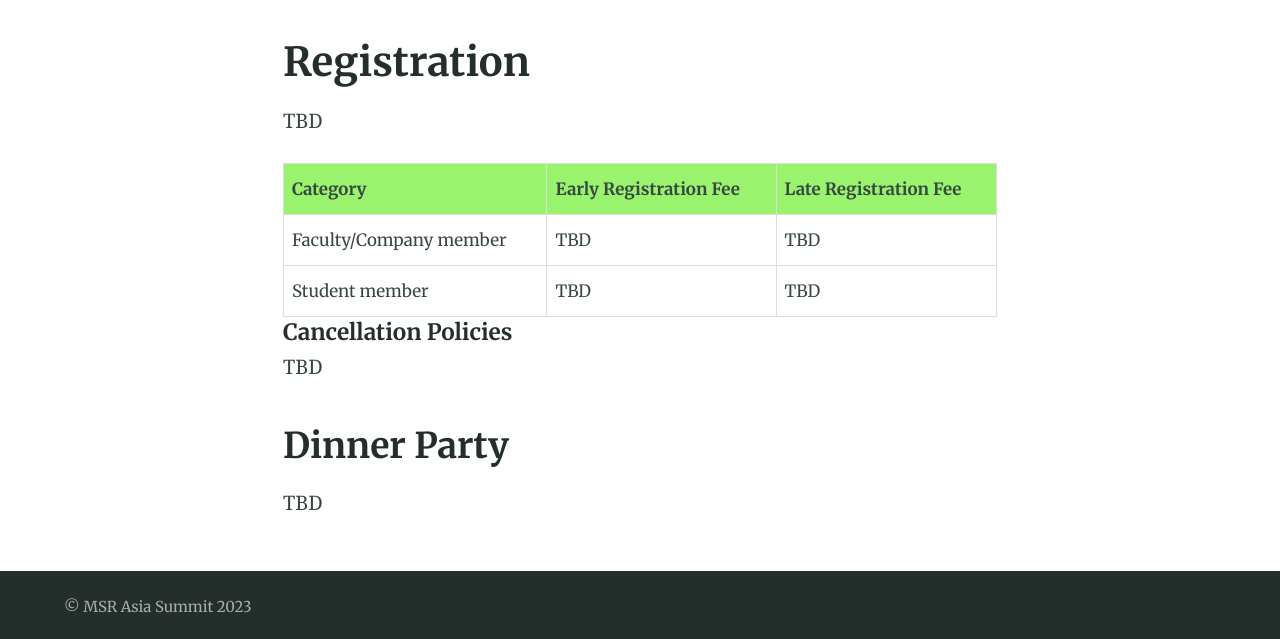
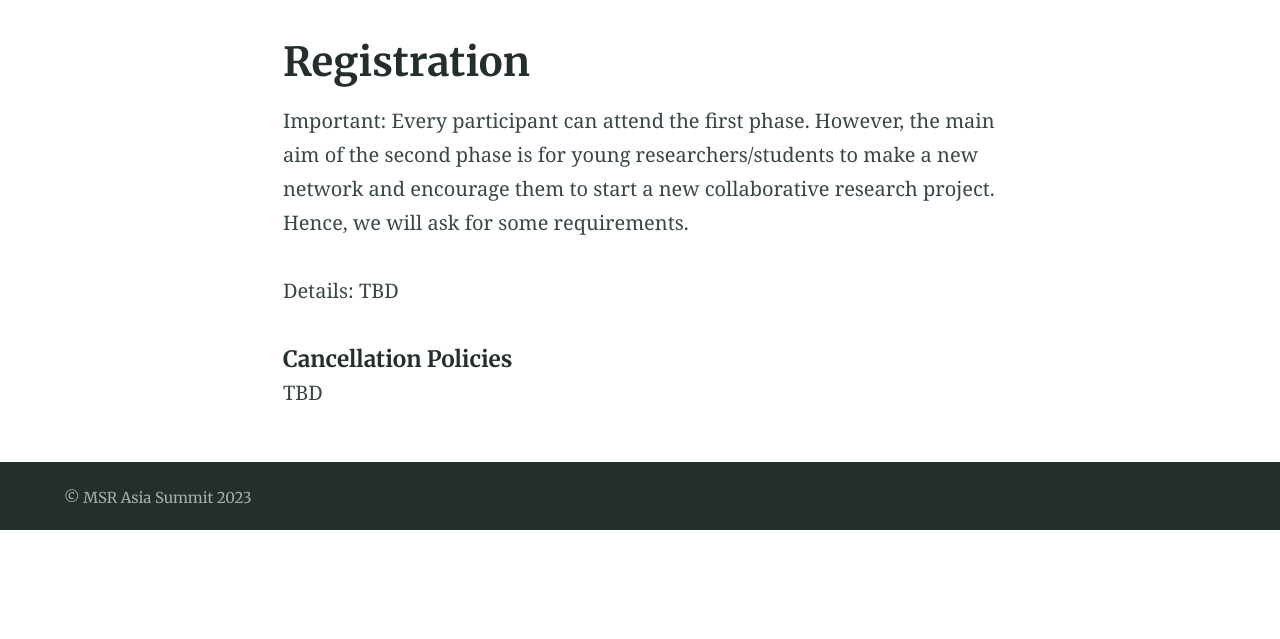
Before and after one commit to msr-asia-summit/msr-asia-summit.github.io, a Jekyll site: the page built from registration.md, in a window 1280 px wide. Shown: the part 408-1047 px from the top of the page. Built offline with Jekyll 4.4.1, drawn with Linux system fonts in a browser that asks for light colours; after the commit the page ends 938 px from its top, so only the background shows below that.

Commit message:
update registration

```diff
--- a/registration.md
+++ b/registration.md
@@ -8,15 +8,11 @@ excerpt: "A demo of Markdown and HTML includes"
 #aside: true
 ---
 
-TBD
+Important: Every participant can attend the first phase. However, the main aim of the second phase is for young researchers/students to make a new network and encourage them to start a new collaborative research project. Hence, we will ask for some requirements.
 
-{% include table-registration.html %}
+Details: TBD
 
 
 ##### Cancellation Policies
 
 TBD
-
-## Dinner Party
-
-TBD
```
